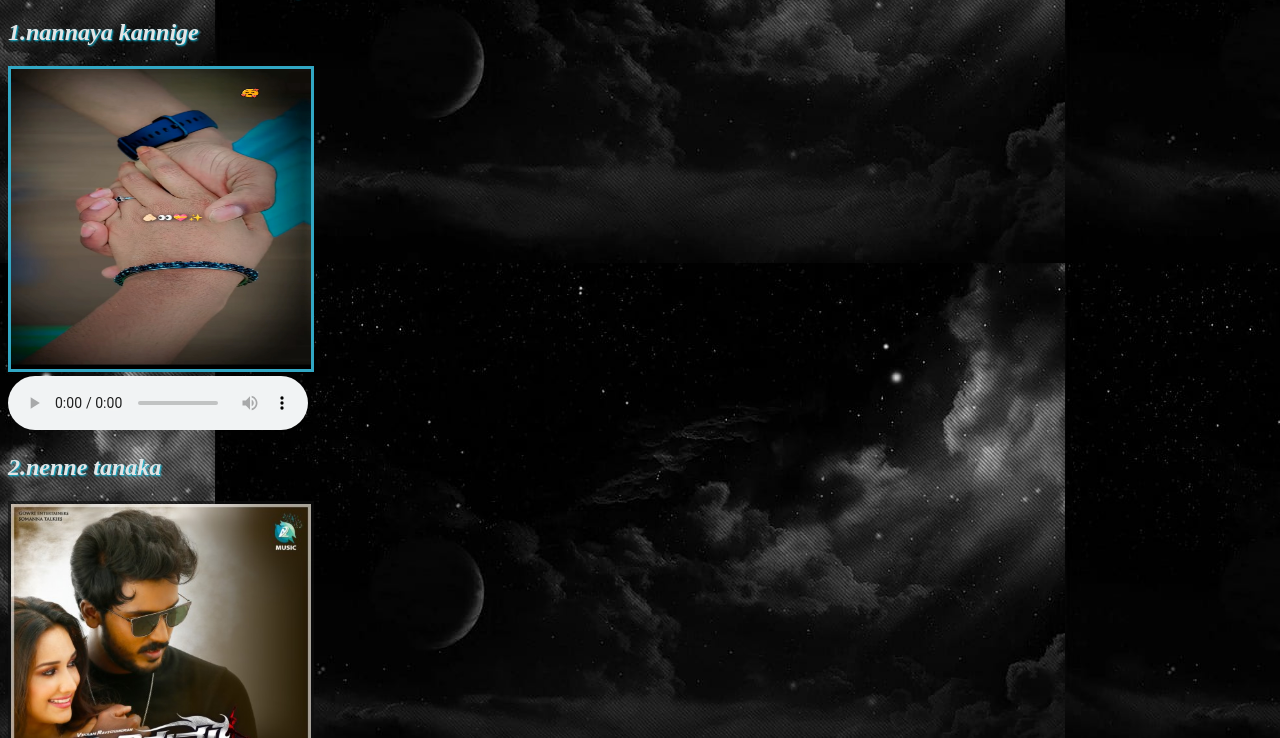
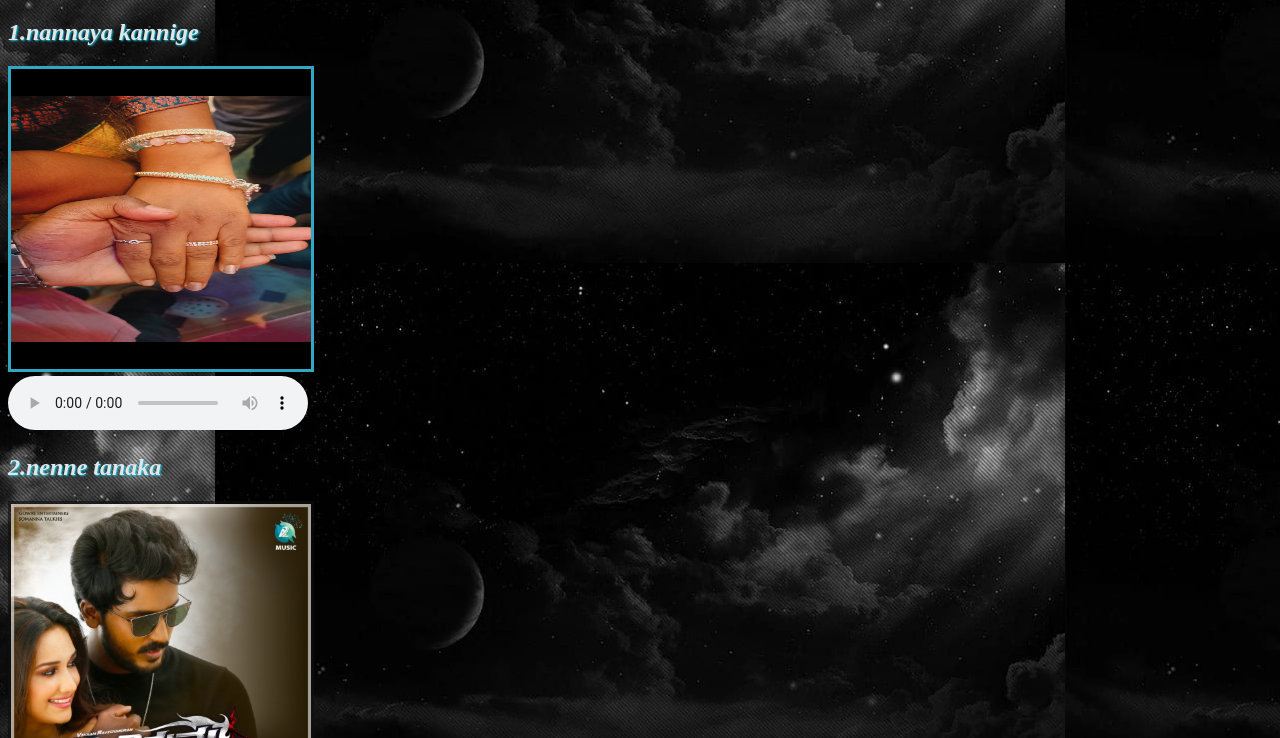
Before and after one commit to sspramod129/HTML, a plain HTML site: page index.html in a window 1280 px wide. Shown: the part 62-800 px from the top of the page. Drawn offline with Linux system fonts and the light colour scheme.

Commit message:
Update index.html

```diff
--- a/index.html
+++ b/index.html
@@ -33,7 +33,7 @@
     </style>
     <h1>sspramod&#128149; Playlist &#119070; </h1>
     <h2>1.nannaya kannige</h2>
-    <img src="./image1.jpg" alt="" width="300" height="300" style="border: 3px solid #31a7c4;"><br>
+    <img src="./image.jpg" alt="" width="300" height="300" style="border: 3px solid #31a7c4;"><br>
     <audio src="./song1.mp3" controls></audio>
     <br>
     <h2>2.nenne tanaka</h2>
```
